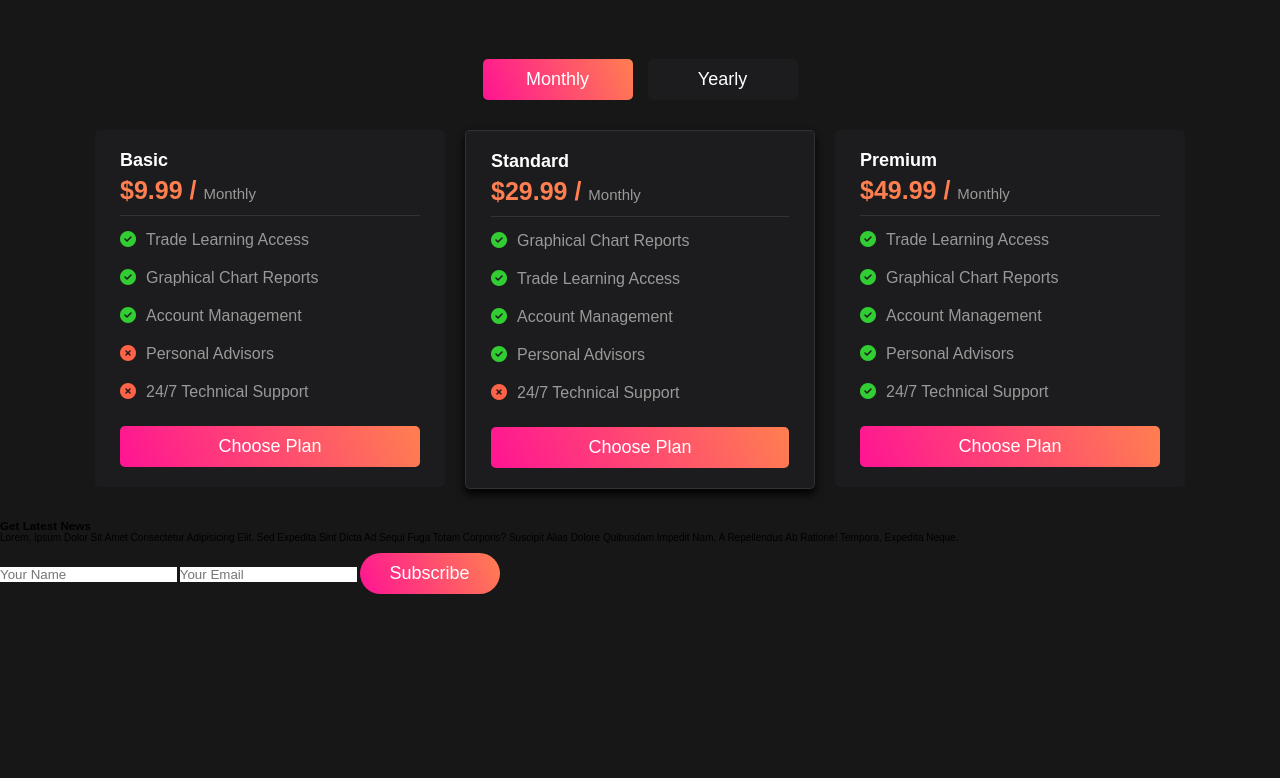
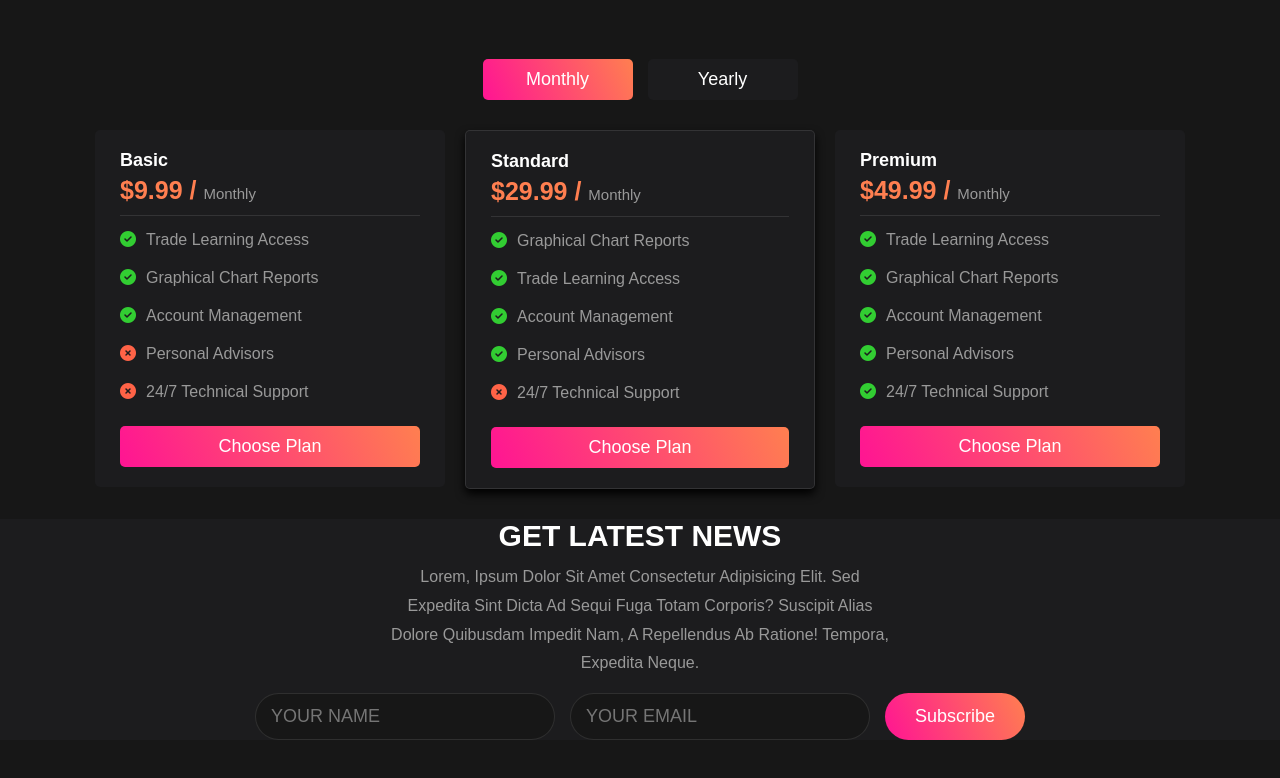
Before and after one commit to dipak-kumawat/Trading-app, a plain HTML site: page index.html in a window 1280 px wide. Shown: the part 2555-3333 px from the top of the page. Before the commit the page ends 3229 px from the top, so only its background shows below. Drawn offline with Linux system fonts and the light colour scheme.

Commit message:
add css to newsletter section

```diff
--- a/style.css
+++ b/style.css
@@ -591,12 +591,53 @@ section {
     box-shadow: var(--box-shadow);
 }
 
+.newsletter{
+    background: var(--bg-color);
 
+}
 
+.newsletter .news{
+    text-align: center;
+}
 
+.newsletter .news h3{
+    color: var(--white);
+    font-size: 3rem;
+    text-transform: uppercase;
+}
 
+.newsletter .news p{
+    line-height: 1.8;
+    font-size: 1.6rem;
+    color:var(--light-white);
+    max-width: 50rem;
+    margin: 1rem auto;
+}
 
+.newsletter .news form{
+    display: flex;
+    gap: 1.5rem;
+    flex-wrap: wrap;
+    justify-content: center;
+    margin-top: 1.5rem;
+}
 
+.newsletter .news form .input{
+    border-radius: 5rem;
+    padding: 1.2rem 1.5rem;
+    font-size: 1.8rem;
+    color: var(--white);
+    border: var(--border);
+    background-color: var(--black);
+    width: 30rem;
+    text-transform: none;
+}
+.newsletter .news form .input::placeholder{
+    text-transform: uppercase;
+}
+.newsletter .news form .btn{
+    margin-top: 0;
+}
 
 
 
@@ -687,6 +728,10 @@ section {
         text-align: center;
         width: 100%;
     }
+    .newsletter .news .form .input{
+        width: 100%;
+    }
+
 }
 
 
```
